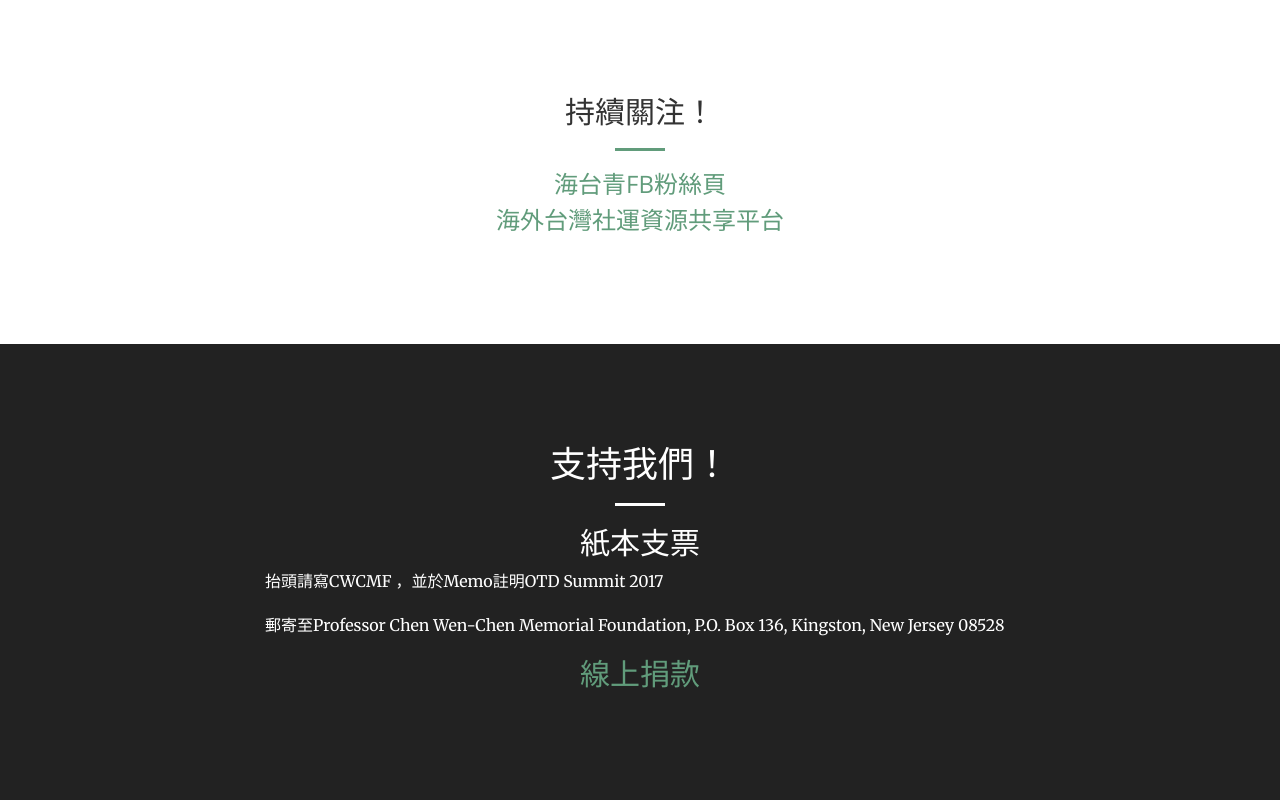
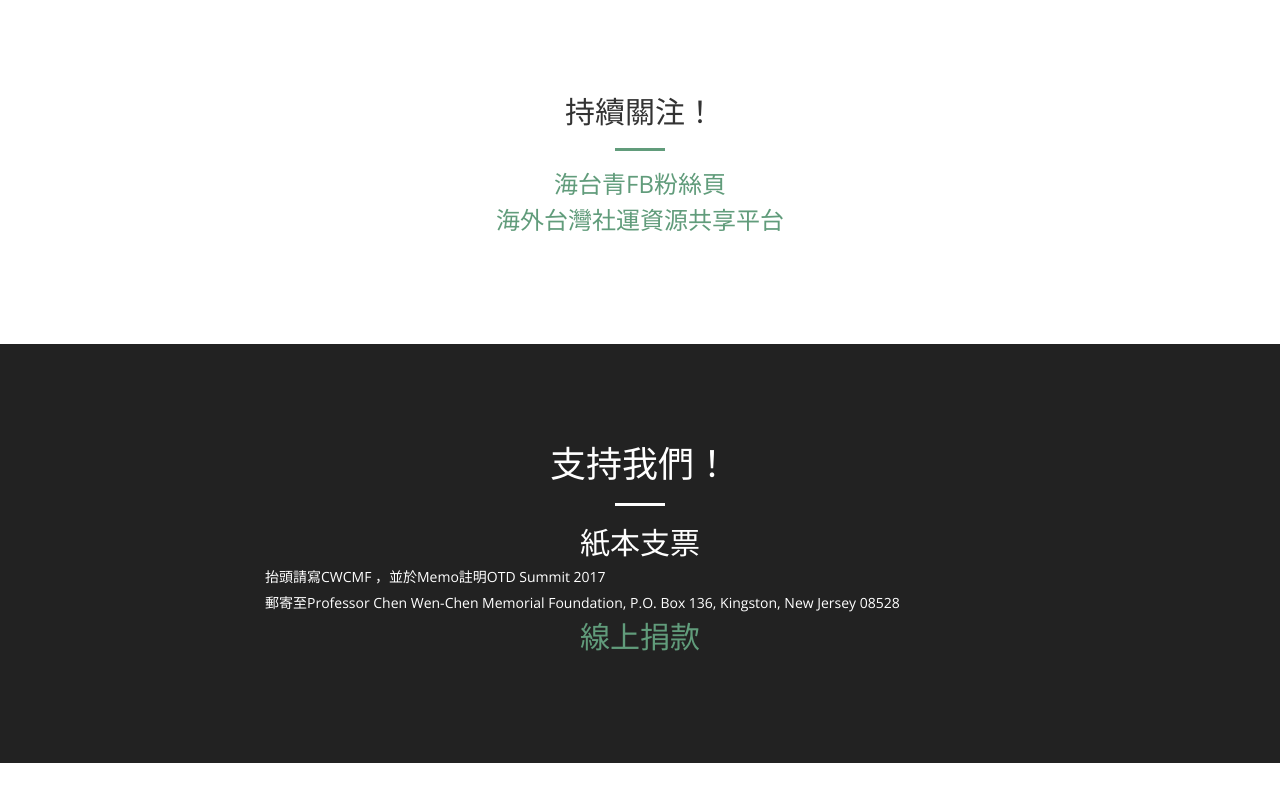
Before and after one commit to otd4tw/otd4tw.github.io, a website: page index.html in a window 1280 px wide. Shown: the part 11063-11863 px from the top of the page. After the commit the page ends 11826 px from the top, so only its background shows below. Drawn offline with nearby package versions, Linux system fonts and the light colour scheme.

Commit message:
又改了支持我們
決定還是用置中的h5，而不是p

```diff
--- a/index.html
+++ b/index.html
@@ -482,8 +482,8 @@
                 </div>
                 <div class="col-lg-8 col-lg-offset-2 text-left">
 
-                    <p class="section-heading">抬頭請寫CWCMF ，並於Memo註明OTD Summit 2017</p>
-                    <p class="section-heading">郵寄至Professor Chen Wen-Chen Memorial Foundation, P.O. Box 136, Kingston, New Jersey 08528</p>
+                    <h5 class="section-heading">抬頭請寫CWCMF ，並於Memo註明OTD Summit 2017</h5>
+                    <h5 class="section-heading">郵寄至Professor Chen Wen-Chen Memorial Foundation, P.O. Box 136, Kingston, New Jersey 08528</h5>
                 <div class="col-lg-8 col-lg-offset-2 text-center">
                     <h2 class="section-heading"><a href="https://www.facebook.com/overseastaiwanesefordemocracy/app/190322544333196/" target="_blank">線上捐款</a></h2>
                 </div>
```
